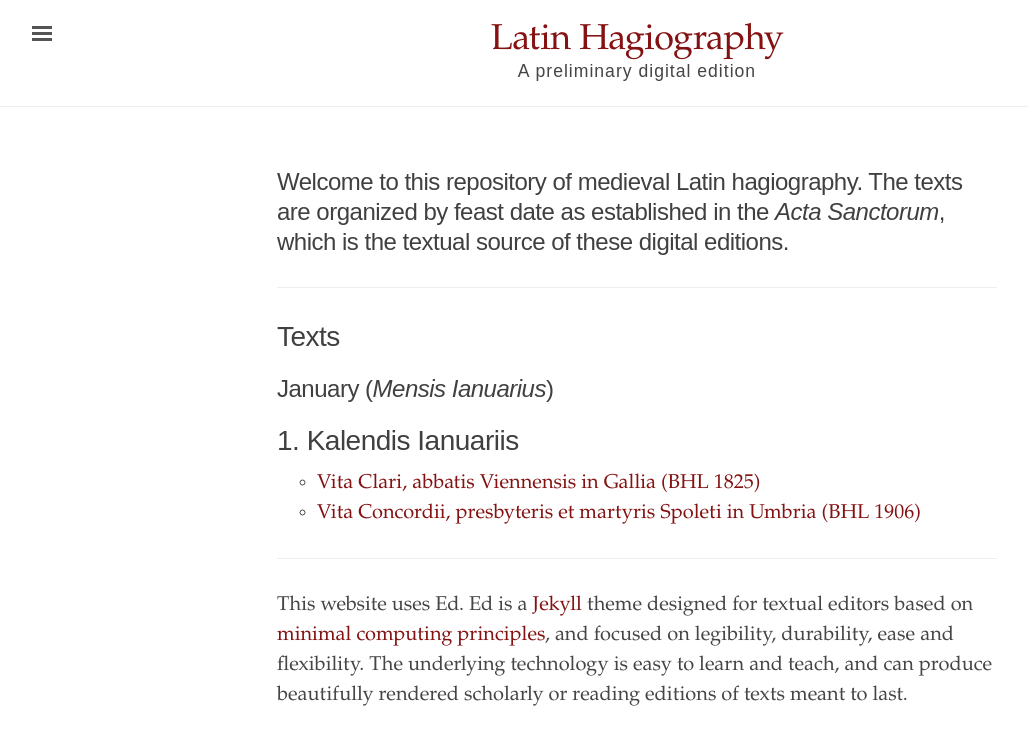
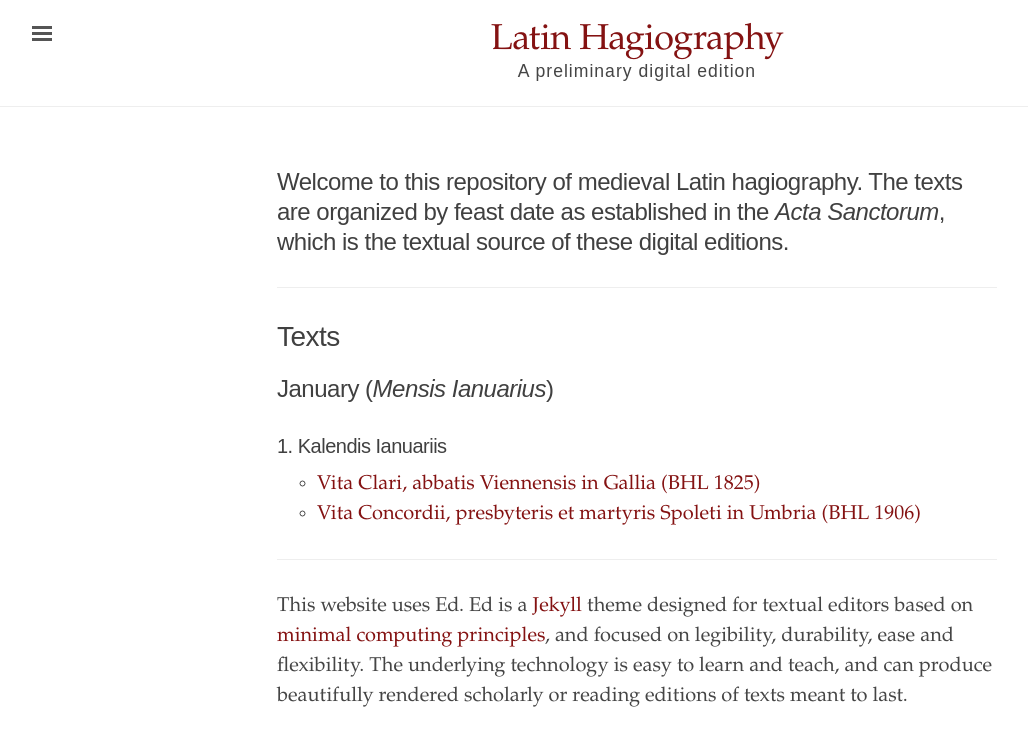
Before and after one commit to cjkoepke1/latin-hagiography, a Jekyll site: the page built from index.md, in a window 1280 px wide. Shown: the top 746 px of the page, without its empty margins (3-1031 px from the left). Built offline with Jekyll 4.4.1, drawn with Linux system fonts in a browser that asks for light colours.

Commit message:
update header level for dating

```diff
--- a/index.md
+++ b/index.md
@@ -13,7 +13,7 @@ title: "Latin Hagiography"
 
 ## January (*Mensis Ianuarius*)
 
-# 1. Kalendis Ianuariis
+### 1. Kalendis Ianuariis
 
 - [Vita Clari, abbatis Viennensis in Gallia (BHL 1825)](https://cjkoepke1.github.io/tutorial/texts/vita-clari/)
 - [Vita Concordii, presbyteris et martyris Spoleti in Umbria (BHL 1906)](https://cjkoepke1.github.io/tutorial/texts/vita-concordii/)
```
